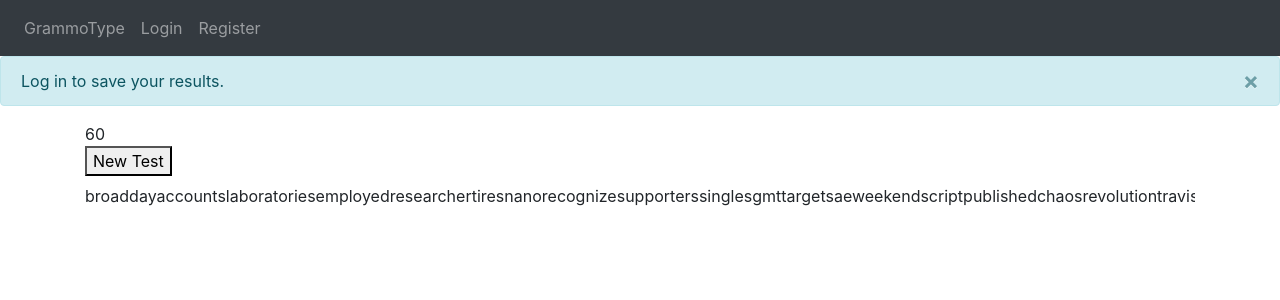
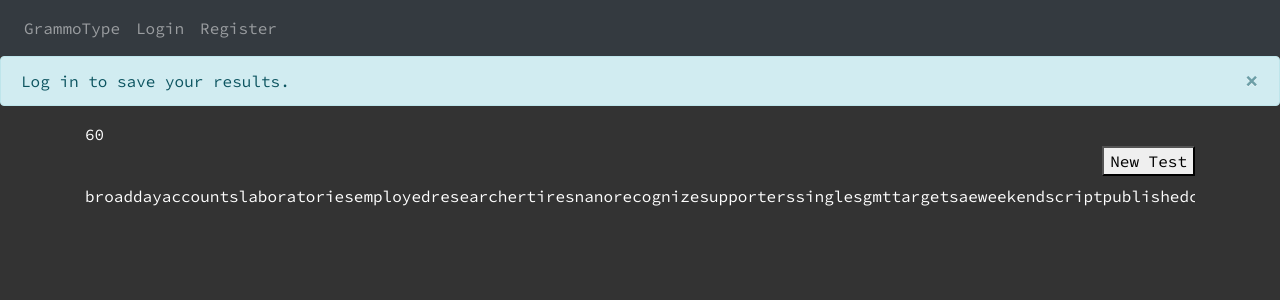
Before and after one commit to andrewWong21/grammotype, a Flask app: page / in a window 1280 px wide. Shown: the top 300 px of the page. Run offline with Flask 3, Linux system fonts and the light colour scheme; some libraries are stand-ins or nearby versions.

Commit message:
Minor styling edits

```diff
--- a/grammotype/static/styles.css
+++ b/grammotype/static/styles.css
@@ -1,11 +1,36 @@
+@import url('https://fonts.googleapis.com/css2?family=Source+Code+Pro:ital,wght@0,200..900;1,200..900&display=swap');
+
+:root {
+    --bgColor: #333;
+    --textPrimary: #fff;
+    --textSecondary: #666;
+    --primaryColor: #fd4;
+}
+
+body {
+    background-color: var(--bgColor) !important;
+    font-family: "Source Code Pro", monospace !important;
+    color: var(--textPrimary) !important;
+    font-size: 1.4rem;
+}
+
 div.word {
     display: inline-block;
-    font-family: 'Roboto Mono', monospace;
-    margin: 0.5px;
+    font-family: "Source Code Pro", monospace !important;
+    margin: 0 5px !important;
 }
 
 div#test {
-    line-height: 40px;
-    height: 120px;
-    overflow: hidden;
+    line-height: 40px !important;
+    height: 120px !important;
+    overflow: hidden !important;
 }
+
+#header {
+    display: grid;
+    grid-template-columns: 1fr 1fr;
+}
+
+#buttons {
+    text-align: right;
+}
```
